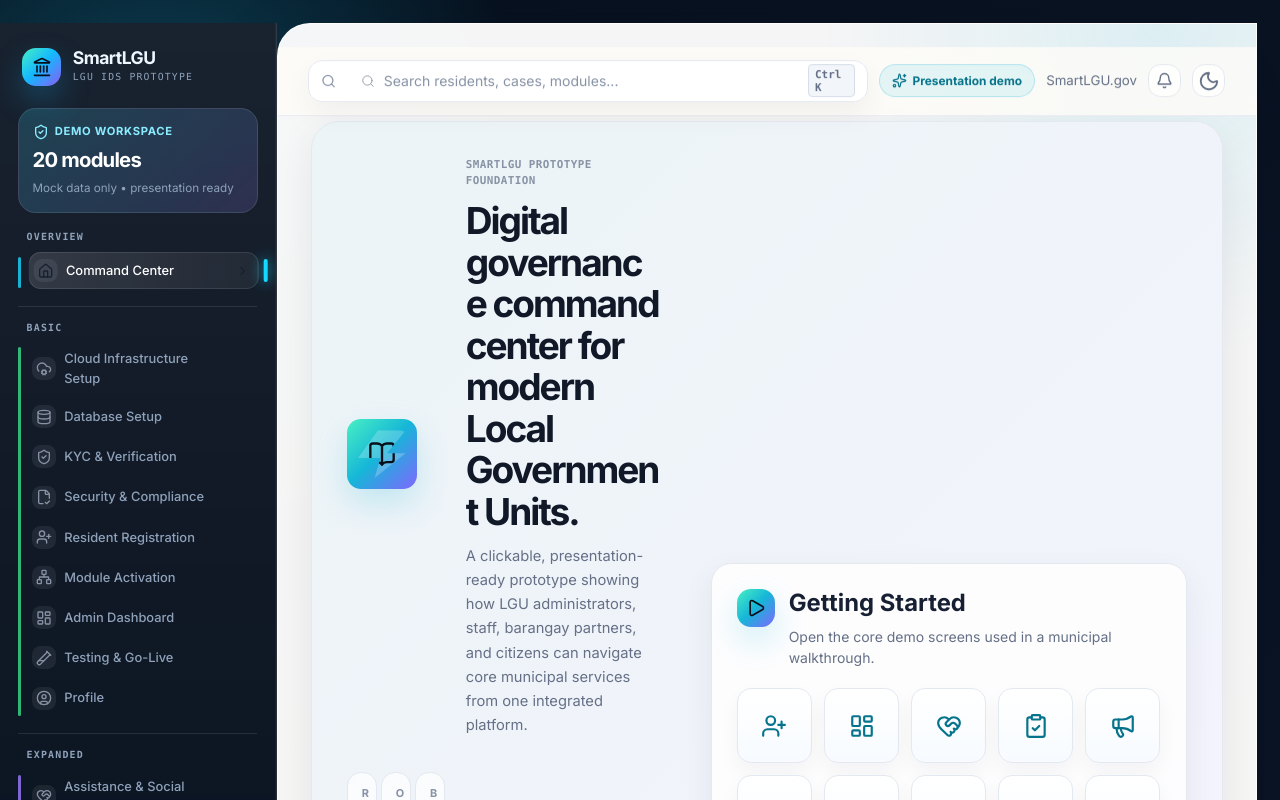
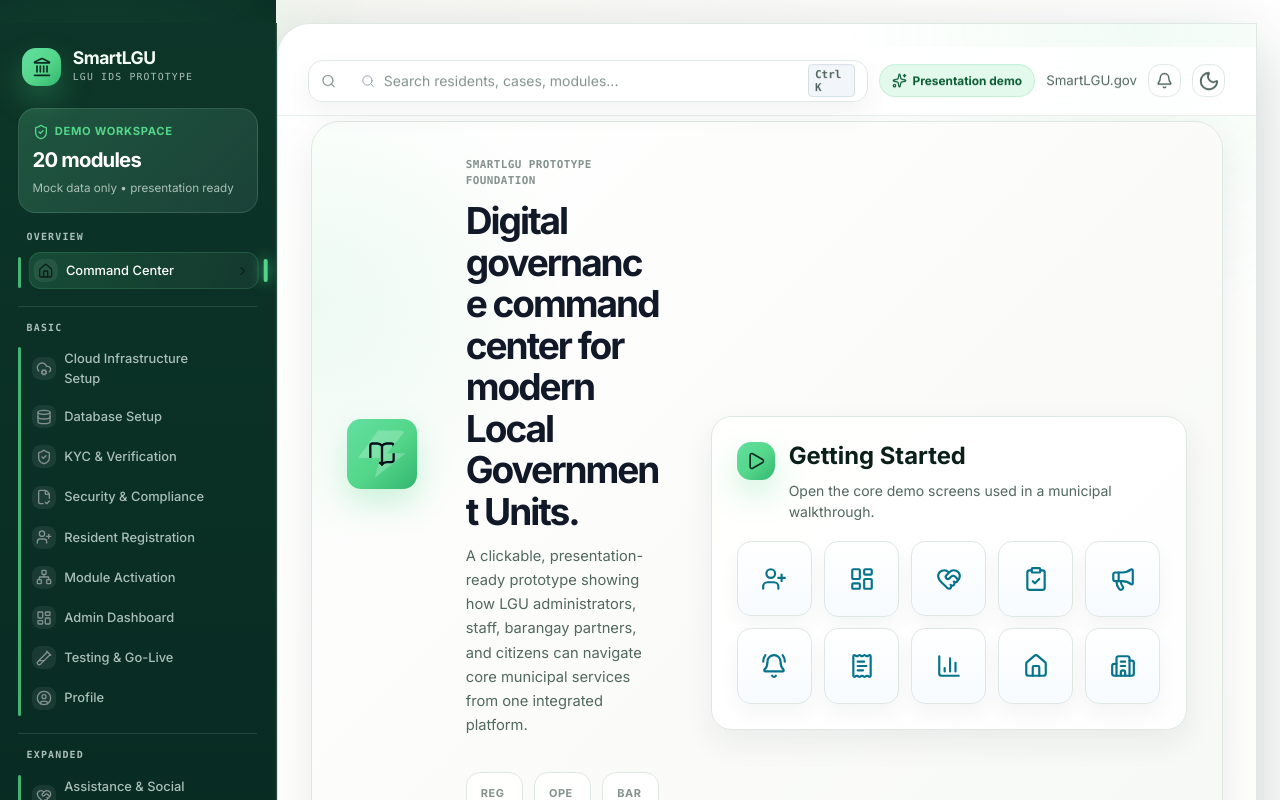
Before and after one commit to trycatchtrader/smartlgu-ca, a React (Vite) app in the folder src/Web/ClientApp/: page / in a window 1280 px wide. Shown: the top 800 px of the page. Built offline with nearby package versions, Linux system fonts and the light colour scheme.

Commit message:
Fix SmartLGU hero metrics and green palette

```diff
--- a/src/Web/ClientApp/src/styles.scss
+++ b/src/Web/ClientApp/src/styles.scss
@@ -1680,3 +1680,161 @@ body {
     grid-template-columns: 1fr;
   }
 }
+
+/* Expensify-inspired palette and metric layout fix */
+:root,
+[data-theme="dark"],
+[data-theme="light"] {
+  --canvas: #0b2b23;
+  --sidebar: #082b22;
+  --sidebar-strong: #123d32;
+  --sidebar-soft: rgba(83, 214, 137, 0.1);
+  --panel: #ffffff;
+  --panel-strong: #ffffff;
+  --panel-soft: #f4f7f5;
+  --border: #dfe7e3;
+  --border-strong: #c6d4ce;
+  --text: #0b1f1a;
+  --muted: #52675f;
+  --muted-2: #84928d;
+  --brand: #53d689;
+  --brand-soft: rgba(83, 214, 137, 0.16);
+  --green: #53d689;
+  --amber: #d4b15f;
+  --pink: #e6819e;
+  --violet: #78a879;
+  --sidebar-text: #f4fff8;
+  --sidebar-muted: #abc0b8;
+  --sidebar-border: rgba(197, 232, 216, 0.14);
+  --shadow: 0 1.8rem 5rem rgba(8, 43, 34, 0.22);
+}
+
+body {
+  background:
+    radial-gradient(circle at 8% 10%, rgba(83, 214, 137, 0.2), transparent 24rem),
+    linear-gradient(90deg, #082b22 0%, #082b22 var(--shell-sidebar-width), #f7f7f3 var(--shell-sidebar-width), #ffffff 100%);
+}
+
+.brand-mark,
+.docs-hero__mark,
+.module-icon,
+.product-card__icon,
+.starter-panel__heading > span,
+.resident-metric__icon {
+  color: #082b22;
+  background: linear-gradient(135deg, #63dfa0 0%, #53d689 55%, #32b56f 100%);
+  box-shadow: 0 1rem 2.2rem rgba(83, 214, 137, 0.28);
+}
+
+.sidebar {
+  background:
+    linear-gradient(180deg, rgba(83, 214, 137, 0.06), rgba(8, 43, 34, 0)),
+    var(--sidebar);
+}
+
+.sidebar-overview {
+  background:
+    linear-gradient(135deg, rgba(83, 214, 137, 0.16), rgba(255, 255, 255, 0.025)),
+    #153d32;
+}
+
+.sidebar-overview span,
+.nav-item__icon,
+.text-link,
+.back-link,
+.docs-link-list a:hover,
+.related-list a:hover,
+.related-list a[aria-current="page"],
+.module-chip:hover {
+  color: var(--brand);
+}
+
+.nav-section--cyan,
+.nav-section--lime,
+.nav-section--violet,
+.nav-section--amber {
+  --section-accent: #53d689;
+}
+
+.nav-item:hover,
+.nav-item.active {
+  background: linear-gradient(90deg, rgba(83, 214, 137, 0.16), rgba(255, 255, 255, 0.04));
+  border-color: rgba(83, 214, 137, 0.18);
+}
+
+.content-panel {
+  background:
+    radial-gradient(circle at 88% 0%, rgba(83, 214, 137, 0.08), transparent 22rem),
+    linear-gradient(180deg, #ffffff 0%, #fbfbf7 100%);
+  border-color: rgba(223, 231, 227, 0.95);
+}
+
+.topbar,
+[data-theme="light"] .topbar,
+[data-theme="dark"] .topbar {
+  background: rgba(255, 255, 255, 0.82);
+  border-bottom-color: #e7eeea;
+}
+
+.demo-badge,
+.module-hero__actions span,
+.status-pill,
+.resident-status {
+  color: #0b5b35;
+  background: rgba(83, 214, 137, 0.16);
+  border-color: rgba(83, 214, 137, 0.24);
+}
+
+.docs-hero,
+.module-hero,
+.resident-profile-hero {
+  background:
+    radial-gradient(circle at 0% 20%, rgba(83, 214, 137, 0.1), transparent 18rem),
+    linear-gradient(135deg, #ffffff 0%, #f6f8f4 100%);
+}
+
+.docs-hero__intro .hero-metrics {
+  grid-column: 2;
+}
+
+.hero-metrics div,
+.package-chip,
+.starter-panel,
+.product-card,
+.guide-card,
+.workflow-card,
+.side-panel,
+.metric-card,
+.resident-profile-hero,
+.resident-contact-card,
+.workflow-steps div,
+.resident-detail-item {
+  border-color: #dfe7e3;
+  background: rgba(255, 255, 255, 0.9);
+}
+
+.package-chip--blue,
+.package-chip--green,
+.package-chip--violet {
+  --chip-accent: #53d689;
+}
+
+.starter-tile:hover,
+.product-card:hover,
+.guide-card:hover,
+[data-theme="light"] .starter-tile:hover,
+[data-theme="light"] .product-card:hover,
+[data-theme="light"] .guide-card:hover {
+  border-color: rgba(83, 214, 137, 0.38);
+  box-shadow: 0 1.25rem 2.7rem rgba(8, 43, 34, 0.1);
+}
+
+@media (max-width: 860px) {
+  body {
+    background: linear-gradient(180deg, #082b22 0%, #082b22 18rem, #f7f7f3 18rem, #ffffff 100%);
+  }
+
+  .docs-hero__intro .hero-metrics {
+    grid-column: 1;
+  }
+}
```
